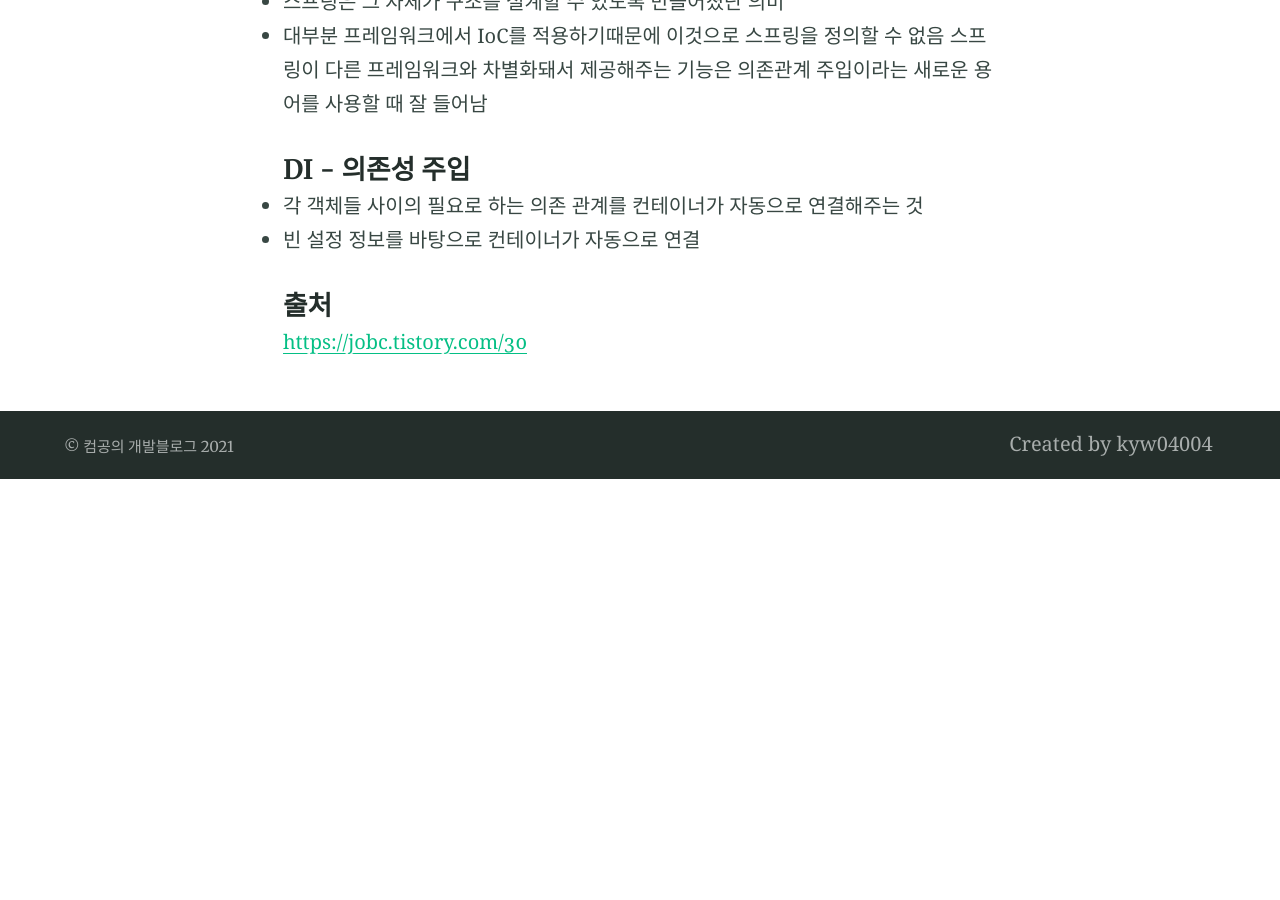
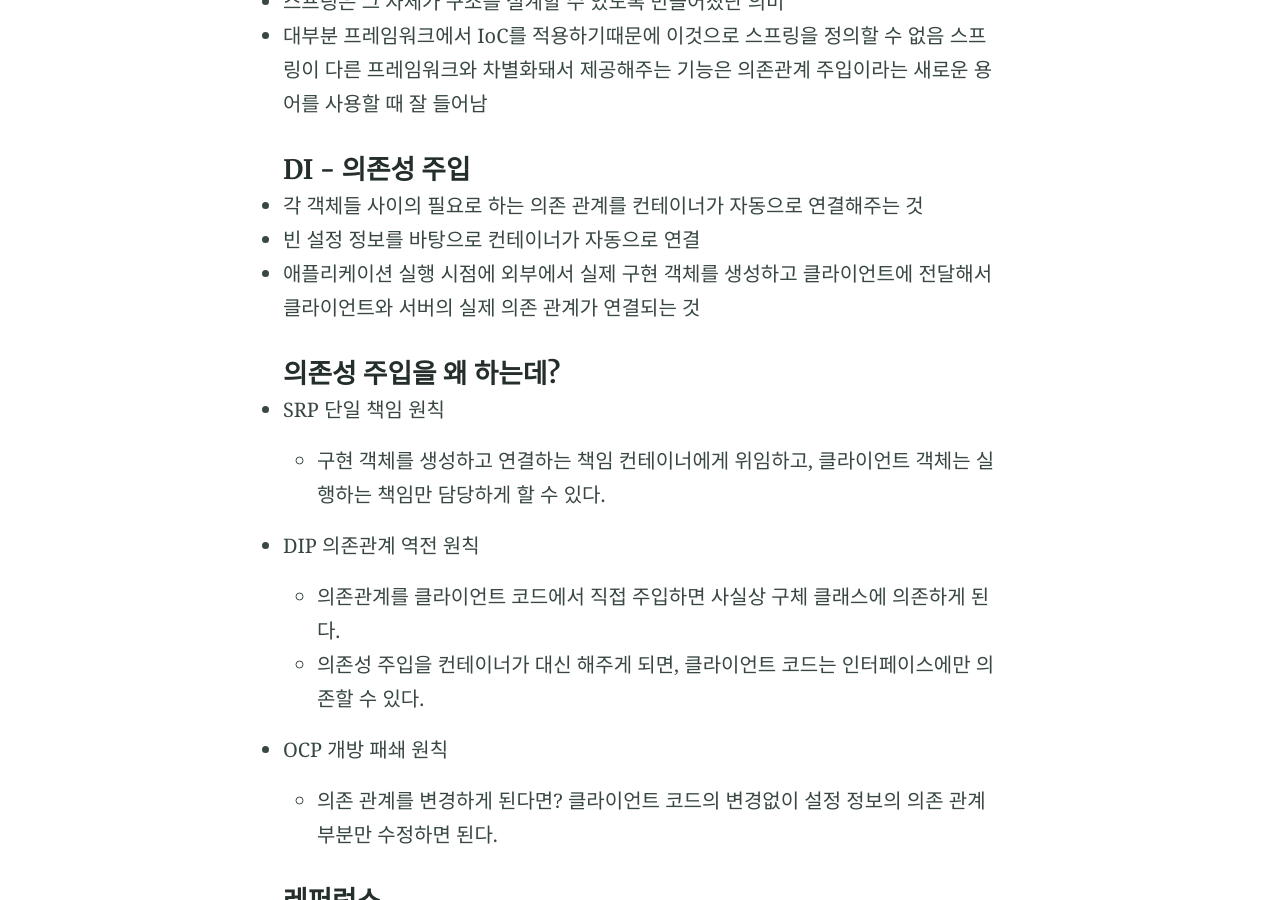
Before and after one commit to kyw04004/kyw04004.github.io, a Jekyll site: the page built from _posts/2021-11-27-post-IoCDI.md, in a window 1280 px wide and 900 px high, scrolled down 905 px. Built offline with Jekyll 4.4.1, drawn with Linux system fonts in a browser that asks for light colours; our own code applies the rules of GitHub Pages for plain Markdown files; before the commit the page ends 1384 px from its top, so only the background shows below that; some of the changed text lies outside the part shown.

Commit message:
Update 2021-11-27-post-IoCDI.md

```diff
--- a/_posts/2021-11-27-post-IoCDI.md
+++ b/_posts/2021-11-27-post-IoCDI.md
@@ -25,14 +25,27 @@ image: "https://picsum.photos/2560/600?image=733"
 - 대부분 프레임워크에서 IoC를 적용하기때문에 이것으로 스프링을 정의할 수 없음
   스프링이 다른 프레임워크와 차별화돼서 제공해주는 기능은 의존관계 주입이라는 새로운 용어를 사용할 때 잘 들어남
 
+
 #### DI - 의존성 주입
 
 - 각 객체들 사이의  필요로 하는 의존 관계를 컨테이너가 자동으로 연결해주는 것
 - 빈 설정 정보를 바탕으로 컨테이너가 자동으로 연결
+- 애플리케이션 실행 시점에 외부에서 실제 구현 객체를 생성하고 클라이언트에 전달해서 클라이언트와 서버의 실제 의존 관계가 연결되는 것
+
+
+#### 의존성 주입을 왜 하는데?
+
+- SRP 단일 책임 원칙
+	- 구현 객체를 생성하고 연결하는 책임 컨테이너에게 위임하고, 클라이언트 객체는 실행하는 책임만 담당하게 할 수 있다.
+- DIP 의존관계 역전 원칙
+	- 의존관계를 클라이언트 코드에서 직접 주입하면 사실상 구체 클래스에 의존하게 된다.
+	- 의존성 주입을 컨테이너가 대신 해주게 되면, 클라이언트 코드는 인터페이스에만 의존할 수 있다.
+- OCP 개방 패쇄 원칙
+	- 의존 관계를 변경하게 된다면? 클라이언트 코드의 변경없이 설정 정보의 의존 관계 부분만 수정하면 된다.
 
 
 
+#### 레퍼런스
 
-#### 출처
-
+[스프링 핵심 원리 - 기본편 by 김영한](https://www.inflearn.com/course/%EC%8A%A4%ED%94%84%EB%A7%81-%ED%95%B5%EC%8B%AC-%EC%9B%90%EB%A6%AC-%EA%B8%B0%EB%B3%B8%ED%8E%B8/dashboard)<br>
 [https://jobc.tistory.com/30](https://jobc.tistory.com/30)<br>
```
